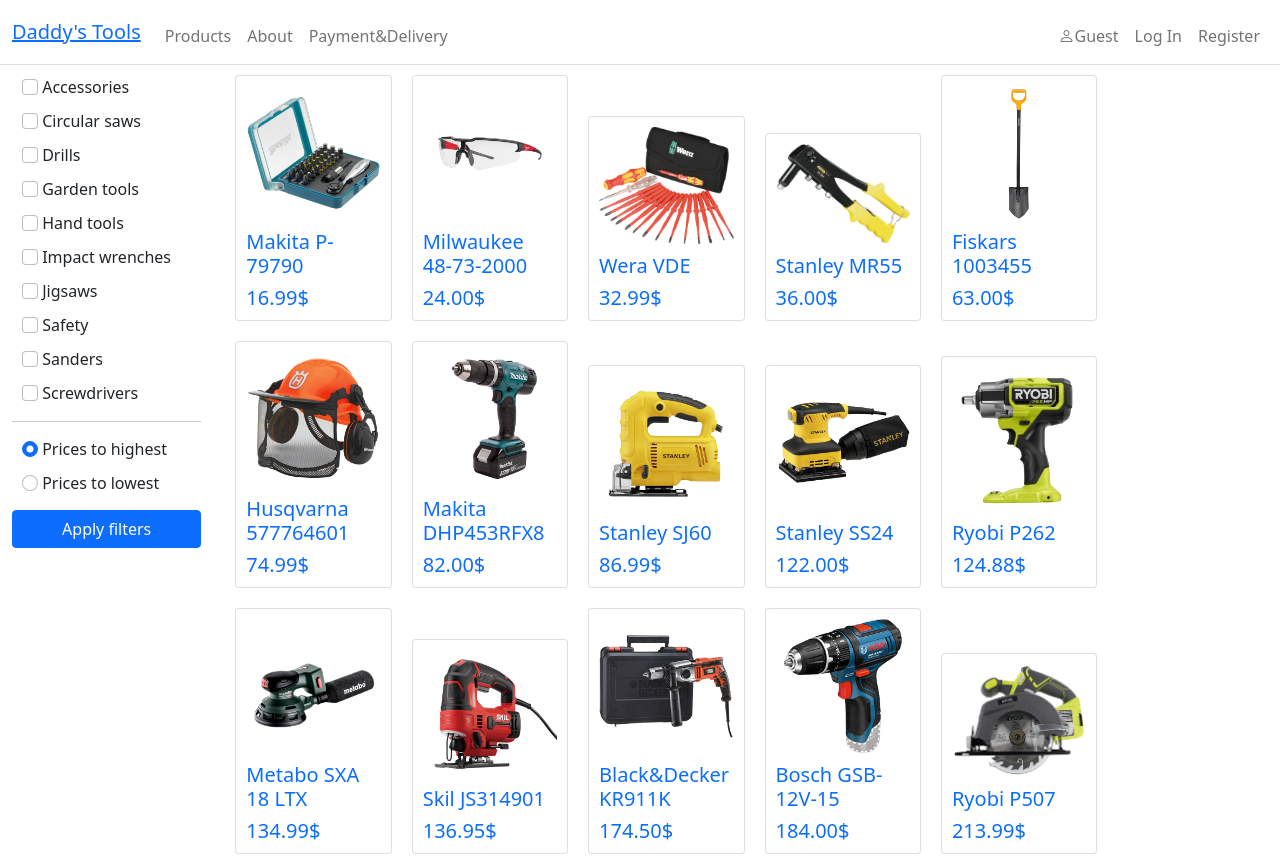
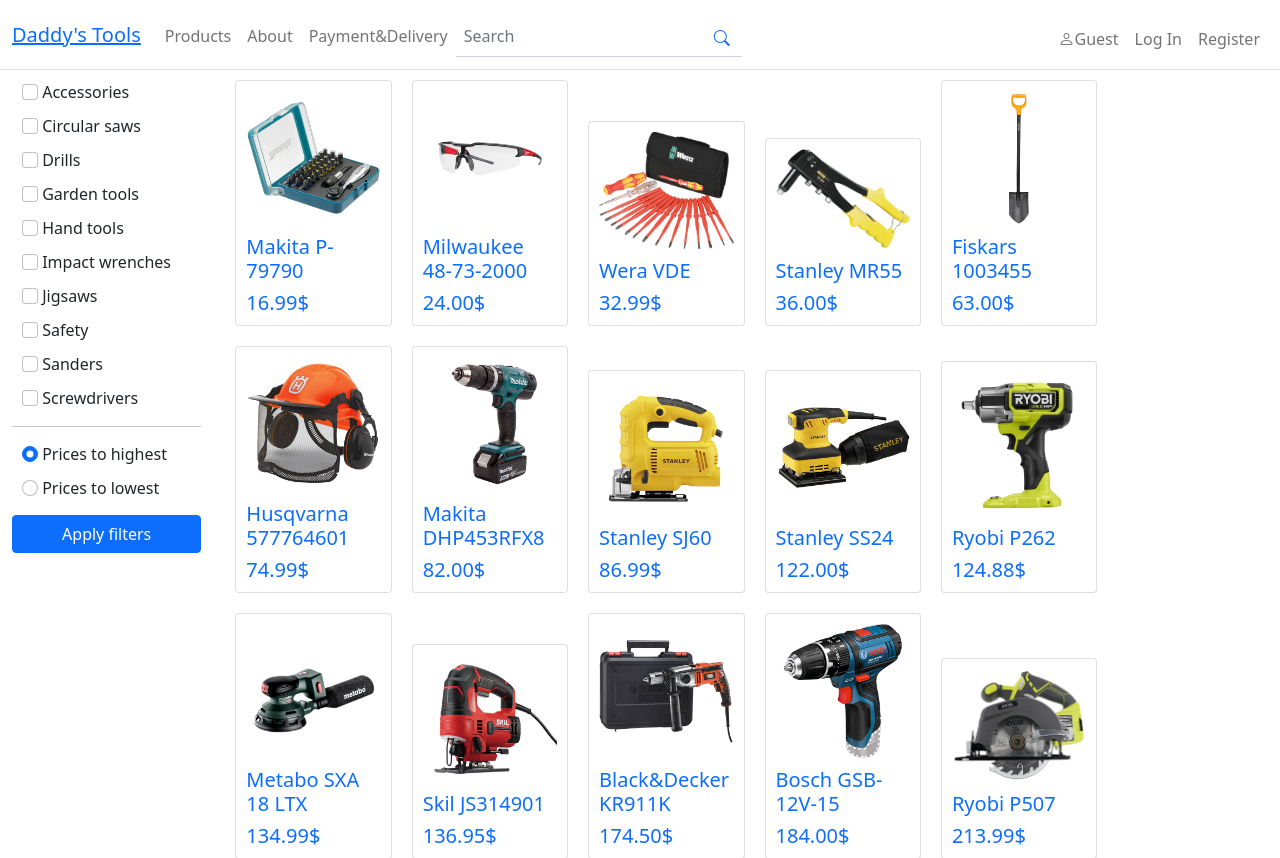
Before and after one commit to raivis-rasnacs/cs50_final_project, a Flask app: page /products in a window 1280 px wide. Shown: the top 858 px of the page. Run offline with Flask 2, Linux system fonts and the light colour scheme; data comes from the database, SQL or seed files in the repository.

Commit message:
Added search functionality

```diff
--- a/app.py
+++ b/app.py
@@ -11,6 +11,7 @@ UPLOAD_FOLDER = "static/images/products/"
 app = Flask(__name__,
             static_url_path="/static",
             static_folder="static")
+app.register_error_handler(404, custom_views.page_not_found)
 app.secret_key = b'_5#y2L"F4Q8z\n\xec]/'
 
 # Ensure templates are auto-reloaded
@@ -29,6 +30,7 @@ app.add_url_rule('/admin/new_product', view_func=admin_views.add_product)
 # Products
 app.add_url_rule('/products/<id>', view_func=product_views.show_product)
 app.add_url_rule('/products', view_func=product_views.filter_products)
+app.add_url_rule('/products/search/<search_param>', view_func=product_views.filter_products)
 
 # Auth views
 app.add_url_rule('/register', view_func=auth_views.register)
--- a/static/css/styles.css
+++ b/static/css/styles.css
@@ -22,6 +22,10 @@
     border: none;
     border-radius: 0.25rem;
     margin: 10px 10px 0px 10px;
+}
+
+.navbar > nav-item > nav-link {
+    padding: 6px;
 }
 
 #filters .filter-btn {
@@ -56,9 +60,14 @@ hr {
     margin-bottom: 5px;
 }
 
-@media only screen and (min-width: 992px) {
-    /* For mobile phones: */
-    .nav > .nav-item {
-      width: 100%;
+@media only screen and (max-width: 992px) {
+    #search-box input {
+        padding-left: 0px !important;
     }
   }
+
+@media only screen and (min-width: 992px) {
+    .nav > .nav-item {
+        width: 100%;
+    }
+}
--- a/static/js/filtersFetch.js
+++ b/static/js/filtersFetch.js
@@ -24,11 +24,13 @@ function filtersFetch() {
         method: "POST",
         body : JSON.stringify({
             'selectedCategories' : selectedCategories,
-            'sortingOrder' : order
+            'sortingOrder' : order,
+            'searchParameter' : searchParameter
         })
     })
     .then(response => response.json())
     .then(products => {
+        searchParameter = null;
         showFiltered(products);
     })
 }
--- /dev/null
+++ b/static/js/searchHelper.js
@@ -0,0 +1,3 @@
+function setSearchDest(searchParam) {
+    document.getElementById("search-trigger").setAttribute("href", `/products/search/${searchParam}`);
+}
--- a/templates/layout.html
+++ b/templates/layout.html
@@ -19,8 +19,38 @@
         <!-- Icons -->
         <link rel="stylesheet" href="https://cdn.jsdelivr.net/npm/bootstrap-icons@1.10.3/font/bootstrap-icons.css">
 
+        <!-- Search helper -->
+        <script defer src="{{ url_for('static', filename='js/searchHelper.js') }}"></script>
+
         {% block head_inners %}
         {% endblock %}
+        <style>
+            #search-btn:hover {
+                background-color: #0d6efd;
+                border-bottom: 1px solid #0d6efd !important;
+            }
+
+            #search-btn:focus {
+                box-shadow: none;
+            }
+
+            #search-btn:active {
+                box-shadow: none;
+            }
+
+            #search-box input:focus {
+                box-shadow: none;
+                border-bottom: 1px solid #ced4da;
+            }
+
+            #search-box input:active {
+                border-bottom: 1px solid #ced4da;
+            }
+
+            #search-trigger {
+                padding: 4px 0px 4px 0px;
+            }
+        </style>
     </head>
 
     <body>
@@ -38,6 +68,29 @@
                         <li class="nav-item"><a class="nav-link" href="/products">Products</a></li>
                         <li class="nav-item"><a class="nav-link" href="/about">About</a></li>
                         <li class="nav-item"><a class="nav-link" href="/payment">Payment&Delivery</a></li>
+                        <li class="nav-item">
+                        <div id="search-box" class="input-group">
+                            <div class="form-outline">
+                            <input oninput="setSearchDest(this.value);" style="
+                                border-radius: 0px;
+                                border-top: none;
+                                border-right: none;
+                                border-left: none;
+                                padding: 8px;"
+                            type="text" name="search-query" id="search-field" class="form-control nav-link" placeholder="Search">
+                            </div>
+                                <a id="search-trigger" href="/products">
+                                    <button id="search-btn" style="
+                                        border-radius: 0px;
+                                        border-top: none;
+                                        border-right: none;
+                                        border-left: none;
+                                        border-color: #ced4da;"
+                                    type="submit" class="btn btn-outline-primary">
+                                    <i class="bi bi-search"></i>
+                                    </button>
+                                </a>
+                        </div>
                     </ul>
 
                     <!-- Nav links to the right -->
--- a/templates/products.html
+++ b/templates/products.html
@@ -5,6 +5,15 @@
 {% endblock %}
 
 {% block head_inners %}
+    {% if search_param %}
+        <script type="text/javascript">
+            var searchParameter = '{{ search_param }}';
+        </script>
+    {% else %}
+        <script type="text/javascript">
+            var searchParameter = null;
+        </script>
+    {% endif %}
     <script defer src="{{ url_for('static', filename='js/filtersFetch.js') }}"></script>
 {% endblock %}
 
--- a/views/custom_views.py
+++ b/views/custom_views.py
@@ -10,3 +10,8 @@ def payment():
     return render_template("custom.html",
                             content="Payment and delivery information coming soon...",
                             title="Payment")
+
+def page_not_found(message):
+    return render_template("custom.html",
+                            content=f"Ooops..\nThis page doesn't exist\n{message}",
+                            title="404")
--- a/views/product_views.py
+++ b/views/product_views.py
@@ -6,18 +6,24 @@ def show_product(id):
     product = res.fetchall()
     return render_template("product_page.html", product=product[0])
 
-def filter_products():
+def filter_products(search_param = ""):
     if request.method == "POST":
         selectedCategories = request.get_json()["selectedCategories"]
         order = request.get_json()["sortingOrder"]
-        if order == "asc":
-            res = cur.execute('SELECT * FROM Products WHERE Category_ID IN (SELECT ID FROM Categories WHERE Name IN (%s)) ORDER BY Price ASC' % ("?," * len(selectedCategories))[:-1], selectedCategories)
+        searchParam = request.get_json()["searchParameter"]
+        if searchParam != None:
+            res = cur.execute("SELECT * FROM Products WHERE Brand LIKE ? OR Model LIKE ? OR Description LIKE ? ORDER BY Price ASC", ("%"+searchParam+"%", "%"+searchParam+"%", "%"+searchParam+"%", ))
+        elif order == "asc":
+            res = cur.execute("SELECT * FROM Products WHERE Category_ID IN (SELECT ID FROM Categories WHERE Name IN (%s)) ORDER BY Price ASC" % ("?," * len(selectedCategories))[:-1], selectedCategories)
         else:
-            res = cur.execute('SELECT * FROM Products WHERE Category_ID IN (SELECT ID FROM Categories WHERE Name IN (%s)) ORDER BY Price DESC' % ("?," * len(selectedCategories))[:-1], selectedCategories)
+            res = cur.execute("SELECT * FROM Products WHERE Category_ID IN (SELECT ID FROM Categories WHERE Name IN (%s)) ORDER BY Price DESC" % ("?," * len(selectedCategories))[:-1], selectedCategories)
         products = res.fetchall()
         return {"products":products}
     else:
+        if search_param:
+            res = cur.execute("SELECT Name FROM Categories ORDER BY Name ASC;")
+            categories = res.fetchall()
         res = cur.execute("SELECT Name FROM Categories ORDER BY Name ASC;")
         categories = res.fetchall()
-        return render_template("products.html", categories=categories)
+        return render_template("products.html", categories=categories, search_param=search_param)
 filter_products.methods = ["POST", "GET"]
```
